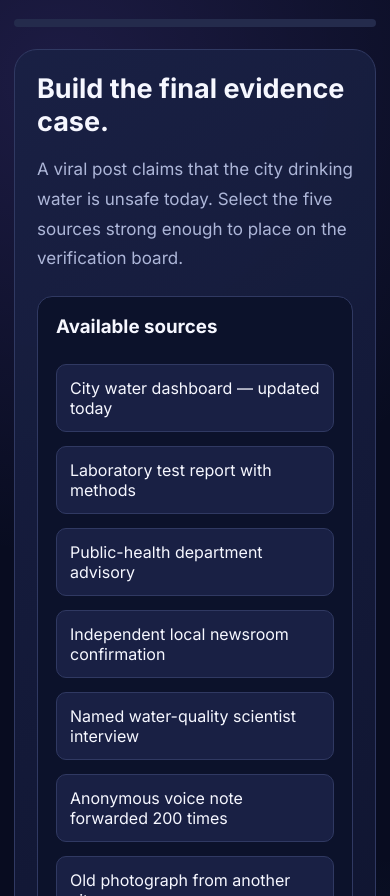
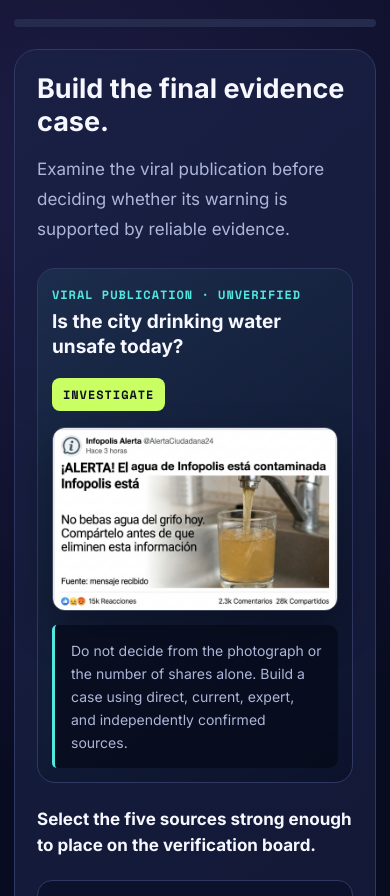
Before and after one commit to prissmarquez/MITBot_Hack_UNESCO_2026, a plain HTML site: page pages/mision-06-torre-fuentes.html in a window 390 px wide. Shown: the part 200-1096 px from the top of the page. Drawn offline with nearby package versions, Linux system fonts and the light colour scheme.

Commit message:
torre_funtes

```diff
--- a/css/mision-06-torre-fuentes.css
+++ b/css/mision-06-torre-fuentes.css
@@ -1,4 +1,74 @@
 @import url("mission-game.css");
+
+.viral-case {
+    margin-top: 24px;
+    padding: 20px;
+    background: linear-gradient(145deg, rgba(84, 231, 223, 0.07), rgba(12, 18, 43, 0.96));
+    border: 1px solid var(--line);
+    border-radius: 18px;
+}
+
+.viral-case-heading {
+    display: flex;
+    align-items: flex-start;
+    justify-content: space-between;
+    gap: 18px;
+    margin-bottom: 16px;
+}
+
+.viral-case-heading span {
+    color: var(--cyan);
+    font-family: "Space Mono", monospace;
+    font-size: 12px;
+    font-weight: 700;
+    letter-spacing: .08em;
+}
+
+.viral-case-heading h3 {
+    margin: 7px 0 0;
+    font-size: 22px;
+    line-height: 1.3;
+}
+
+.viral-case-heading .case-status {
+    padding: 8px 11px;
+    color: #10131f;
+    background: var(--lime);
+    border-radius: 8px;
+    white-space: nowrap;
+}
+
+.viral-publication {
+    margin: 0;
+}
+
+.viral-publication img {
+    display: block;
+    width: 100%;
+    height: auto;
+    border: 1px solid rgba(255, 255, 255, 0.18);
+    border-radius: 13px;
+    box-shadow: 0 18px 42px rgba(0, 0, 0, 0.3);
+}
+
+.viral-publication figcaption {
+    margin-top: 14px;
+    padding: 14px 16px;
+    color: var(--muted);
+    background: rgba(5, 9, 24, 0.7);
+    border-left: 3px solid var(--cyan);
+    border-radius: 5px 10px 10px 5px;
+    font-size: 15px;
+    line-height: 1.65;
+}
+
+.board-instruction {
+    margin: 24px 0 0;
+    color: var(--text);
+    font-size: 17px;
+    font-weight: 700;
+    line-height: 1.5;
+}
 
 .evidence-board {
     display: grid;
@@ -57,6 +127,22 @@
 }
 
 @media (max-width: 700px) {
+    .viral-case {
+        padding: 14px;
+    }
+
+    .viral-case-heading {
+        flex-direction: column;
+    }
+
+    .viral-case-heading h3 {
+        font-size: 19px;
+    }
+
+    .viral-publication figcaption {
+        font-size: 14px;
+    }
+
     .evidence-board {
         grid-template-columns: 1fr;
     }
--- a/pages/mision-06-torre-fuentes.html
+++ b/pages/mision-06-torre-fuentes.html
@@ -28,8 +28,31 @@
         <div class="game-progress"><i id="progressBar"></i></div>
         <section class="game-panel active" data-step="0">
             <h2>Build the final evidence case.</h2>
-            <p class="lead">A viral post claims that the city drinking water is unsafe today. Select the five sources
-                strong enough to place on the verification board.</p>
+            <p class="lead">Examine the viral publication before deciding whether its warning is supported by reliable
+                evidence.</p>
+
+            <article class="viral-case" aria-labelledby="viralCaseTitle">
+                <div class="viral-case-heading">
+                    <div>
+                        <span>VIRAL PUBLICATION · UNVERIFIED</span>
+                        <h3 id="viralCaseTitle">Is the city drinking water unsafe today?</h3>
+                    </div>
+                    <span class="case-status">INVESTIGATE</span>
+                </div>
+
+                <figure class="viral-publication">
+                    <img
+                        src="../assets/publicacion_agua_viral.png"
+                        alt="Viral publication from Infopolis Alerta claiming without a verifiable source that the city's water is contaminated"
+                    >
+                    <figcaption>
+                        Do not decide from the photograph or the number of shares alone. Build a case using direct,
+                        current, expert, and independently confirmed sources.
+                    </figcaption>
+                </figure>
+            </article>
+
+            <p class="board-instruction">Select the five sources strong enough to place on the verification board.</p>
             <div class="evidence-board">
                 <div class="source-bank">
                     <h3>Available sources</h3>
```
Also changed, not shown: css/resultados.css (+147 -0 lines), pages/resultados.html (+3 -3 lines), assets/publicacion_agua_viral.png (added), 1 other file.
